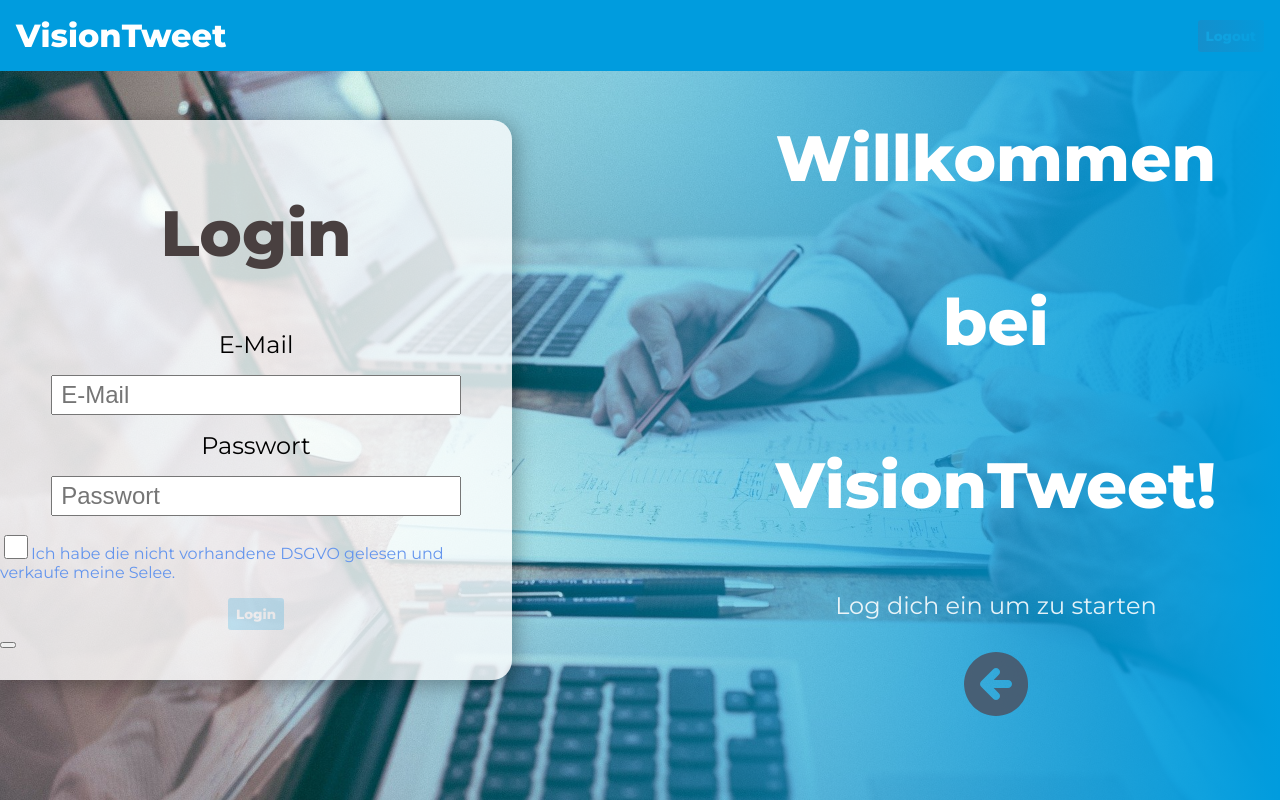
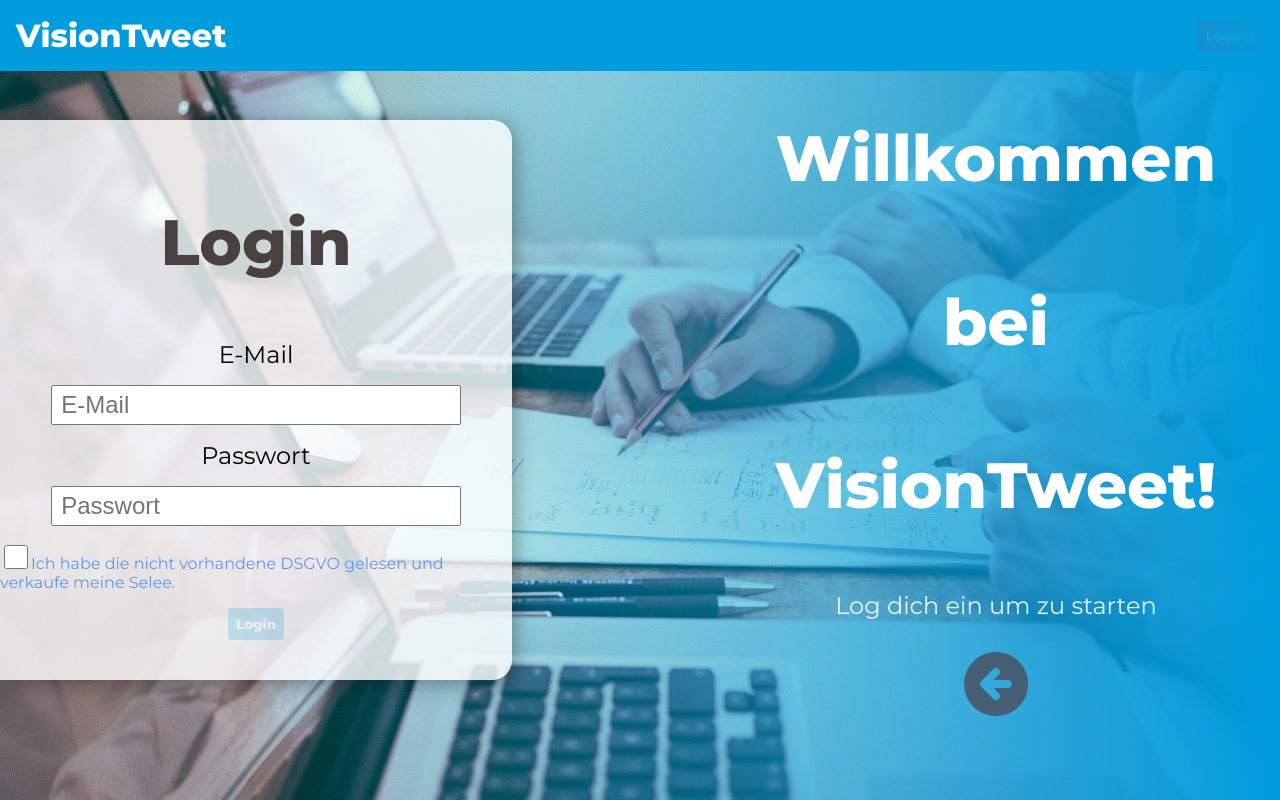
Before and after one commit to Coding-Goose/VisionTweetNG, an Angular app: page / in a window 1280 px wide. Both pictures are taken after a click on the button "Logout". Built offline with nearby package versions, Linux system fonts and the light colour scheme.

Commit message:
button entfernt

```diff
--- a/src/app/login/login-form/login-form.component.html
+++ b/src/app/login/login-form/login-form.component.html
@@ -10,4 +10,3 @@
   </div>
   <app-button [disabled]="!loginForm.valid" (click)="onLogin()">Login</app-button>
 </form>
-<button (click)="onTest()"></button>
```
